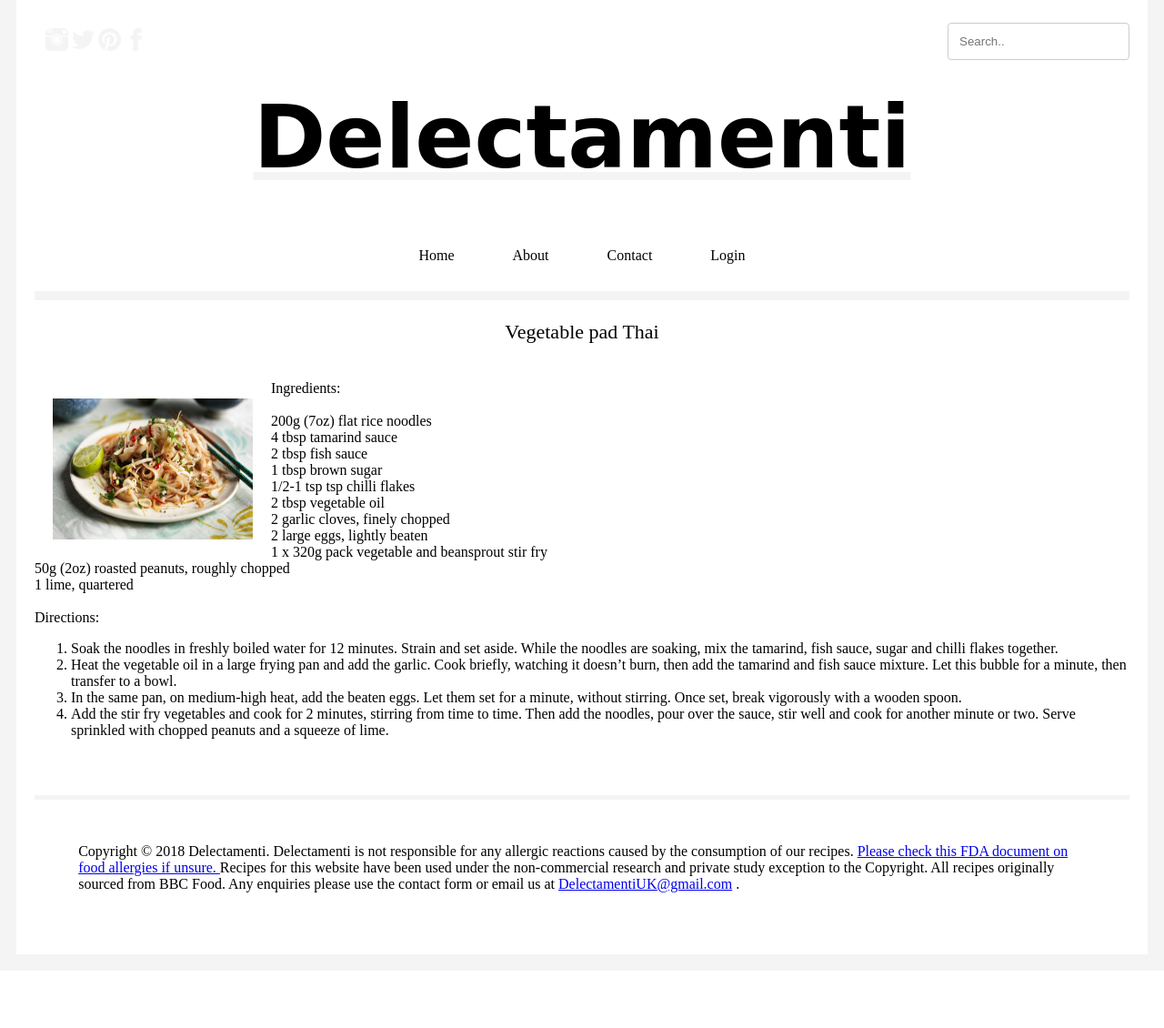
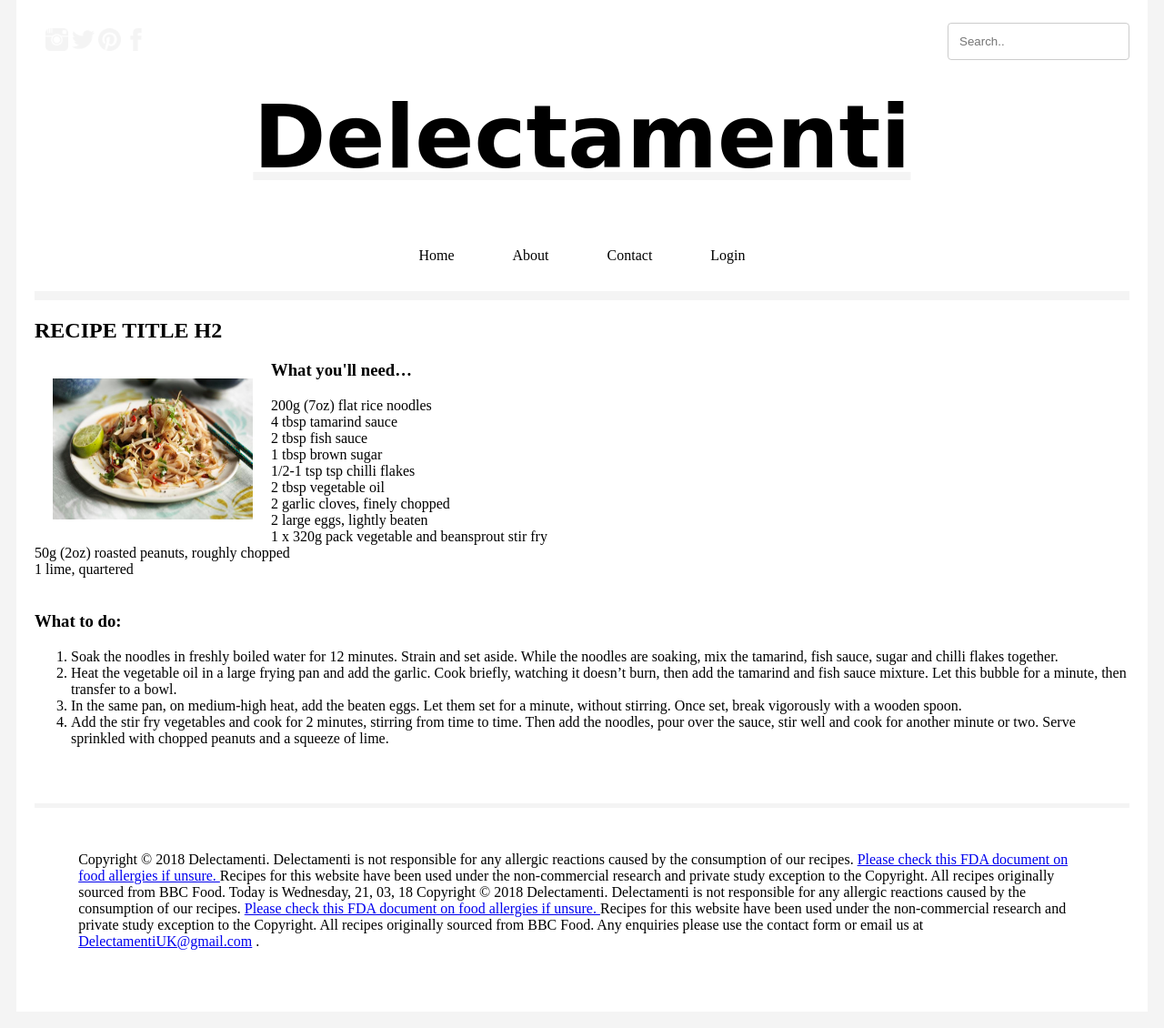
Before and after one commit to CMHayden/Delectamenti, a PHP site: page /rdis.php in a window 1280 px wide. Shown: the part 19-1149 px from the top of the page at 91% size. Before the commit the page ends 1000 px from the top, so only its background shows below. Run offline with PHP 8.4, Linux system fonts and the light colour scheme; some libraries are stand-ins or nearby versions; some web fonts are replaced.

Commit message:
rdis updates

```diff
--- /dev/null
+++ b/includes/footer.php
@@ -0,0 +1,4 @@
+Copyright © 2018 Delectamenti. Delectamenti is not responsible for any allergic reactions caused by the consumption of our recipes. <a href="https://www.fda.gov/Food/ResourcesForYou/Consumers/ucm079311.htm"> Please check this FDA document on food allergies if unsure. </a>
+Recipes for this website have been used under the non-commercial research and private study exception to the Copyright. All recipes originally sourced from BBC Food. <?php
+echo "Today is " . date("l, d, m, y");
+?>
--- a/rdis.php
+++ b/rdis.php
@@ -63,9 +63,10 @@
   </div>
     <div class = "recipe">
 	<section aria-label="recipe" id="recipe">
-		  <p>Vegetable pad Thai</p><br/>
+		<h2>RECIPE TITLE H2</h2>
 		  <img src="Image/vegetablepadthai.png" alt="Vegetable pad Thai" height="155px" width="220px" padding="15px" align = "left"></img>
-		  Ingredients: <br></br>
+		<div class="recipe.ingredients">
+			<h3>What you'll need&#8230;</h3>
 			  200g (7oz) flat rice noodles<br />
 			  4 tbsp tamarind sauce<br />
 			  2 tbsp fish sauce<br />
@@ -77,8 +78,10 @@
 			  1 x 320g pack vegetable and beansprout stir fry<br />
 			  50g (2oz) roasted peanuts, roughly chopped<br />
 			  1 lime, quartered<br />
+		</div>
 		  <br />
-		  Directions:
+		<div>
+			<h3>What to do:</h3>
 			  <ol>
 				<li>Soak the noodles in freshly boiled water for 12 minutes. Strain and set aside. While the
 				  noodles are soaking, mix the tamarind, fish sauce, sugar and chilli flakes together.</li>
@@ -91,6 +94,7 @@
 				  add the noodles, pour over the sauce, stir well and cook for another minute or two. Serve
 				  sprinkled with chopped peanuts and a squeeze of lime.</li>
 			  </ol>
+		</div>
 	</section>
       <!--<button onclick="myFunction()">Print this recipe</button>-->
 		<div class="sharethis-inline-share-buttons"></div>
@@ -102,6 +106,7 @@
 	</section>
     <footer>
       <div class ="footer" id="footer">
+		<?php include 'includes/footer.php';?>
         Copyright © 2018 Delectamenti. Delectamenti is not responsible for any allergic reactions caused by the consumption of our recipes. <a href="https://www.fda.gov/Food/ResourcesForYou/Consumers/ucm079311.htm"> Please check this FDA document on food allergies if unsure. </a>
         Recipes for this website have been used under the non-commercial research and private study exception to the Copyright. All recipes originally sourced from BBC Food.
         Any enquiries please use the contact form or email us at <a href="mailto:delectamentiuk@gmail.com?Subject=Enquiry" target="_top">DelectamentiUK@gmail.com</a> .
```
Lines whose indentation alone changed are shown as unchanged.
